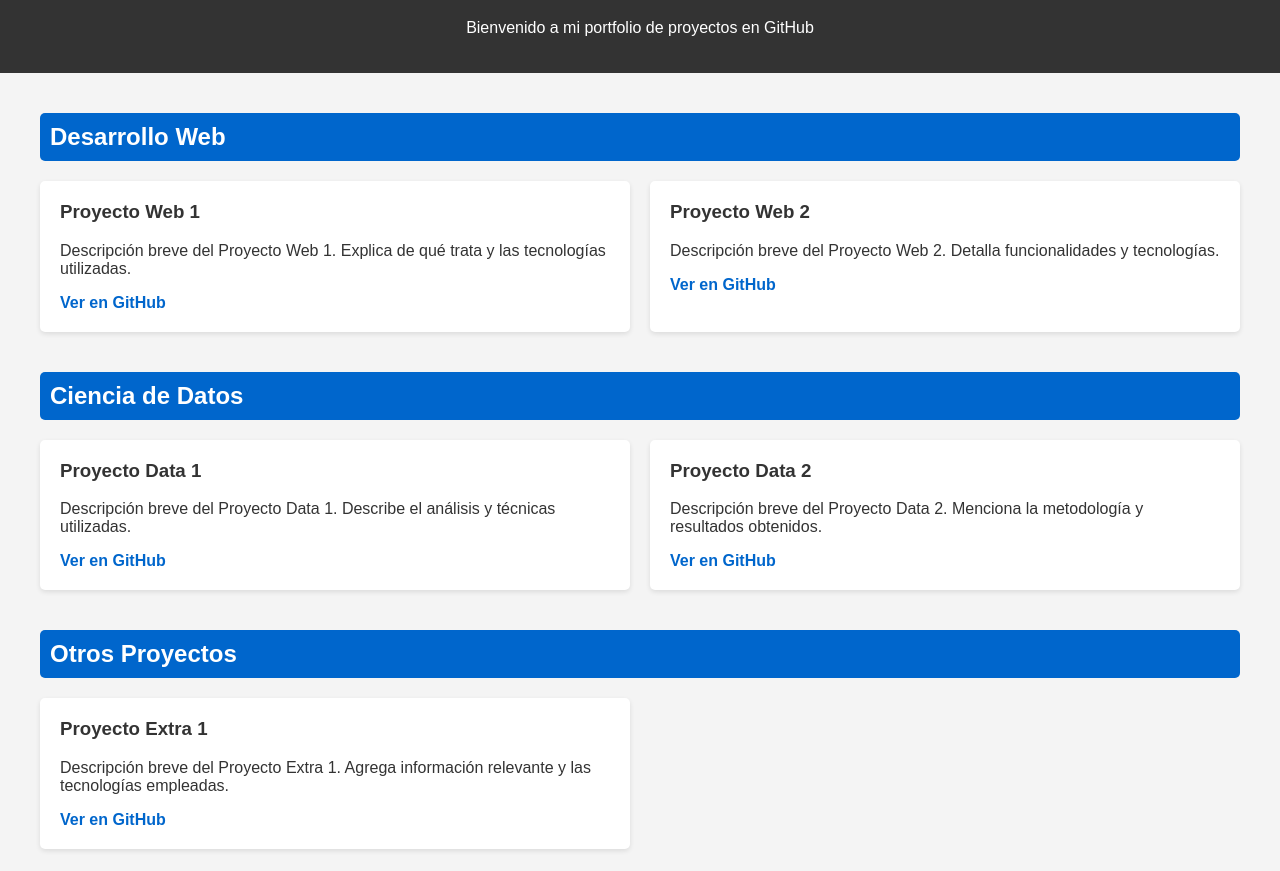
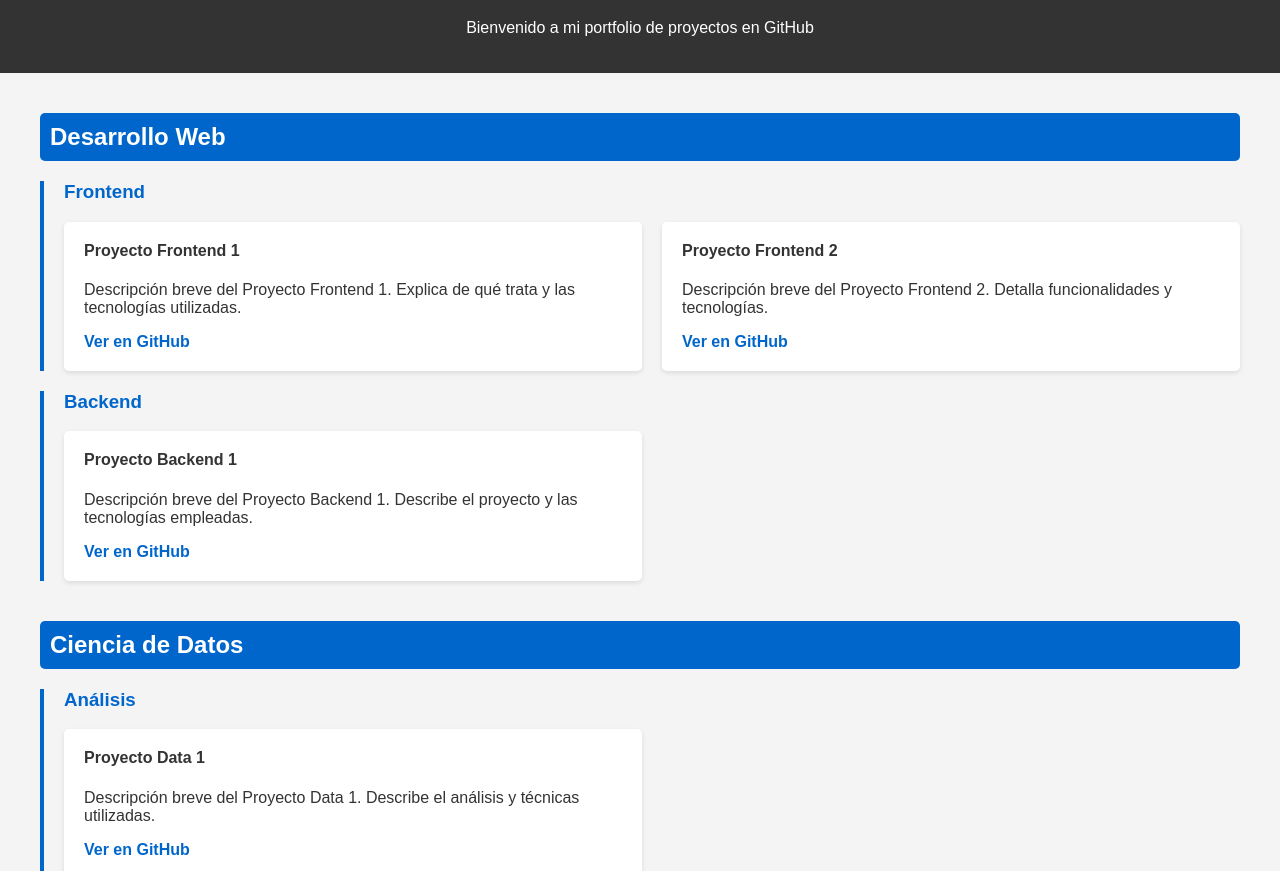
Before and after one commit to josemcaba/josemcaba.github.io, a plain HTML site: page index.html in a window 1280 px wide. Shown: the part 81-952 px from the top of the page. Drawn offline with Linux system fonts and the light colour scheme.

Commit message:
Primer intento con subcategorias

```diff
--- a/index.html
+++ b/index.html
@@ -17,18 +17,36 @@
     <!-- Categoría: Desarrollo Web -->
     <section class="category">
       <h2>Desarrollo Web</h2>
+
+      <!-- Subcategoría: Frontend -->
+      <div class="subcategory">
+        <h3>Frontend</h3>
         <div class="projects-grid">
-        <!-- Proyecto Web 1 -->
+          <!-- Proyecto Frontend 1 -->
           <div class="project">
-          <h3>Proyecto Web 1</h3>
-          <p>Descripción breve del Proyecto Web 1. Explica de qué trata y las tecnologías utilizadas.</p>
-          <a href="https://github.com/tu_usuario/proyecto-web1" target="_blank">Ver en GitHub</a>
+            <h4>Proyecto Frontend 1</h4>
+            <p>Descripción breve del Proyecto Frontend 1. Explica de qué trata y las tecnologías utilizadas.</p>
+            <a href="https://github.com/tu_usuario/proyecto-frontend1" target="_blank">Ver en GitHub</a>
           </div>
-        <!-- Proyecto Web 2 -->
+          <!-- Proyecto Frontend 2 -->
           <div class="project">
-          <h3>Proyecto Web 2</h3>
-          <p>Descripción breve del Proyecto Web 2. Detalla funcionalidades y tecnologías.</p>
-          <a href="https://github.com/tu_usuario/proyecto-web2" target="_blank">Ver en GitHub</a>
+            <h4>Proyecto Frontend 2</h4>
+            <p>Descripción breve del Proyecto Frontend 2. Detalla funcionalidades y tecnologías.</p>
+            <a href="https://github.com/tu_usuario/proyecto-frontend2" target="_blank">Ver en GitHub</a>
+          </div>
+        </div>
+      </div>
+
+      <!-- Subcategoría: Backend -->
+      <div class="subcategory">
+        <h3>Backend</h3>
+        <div class="projects-grid">
+          <!-- Proyecto Backend 1 -->
+          <div class="project">
+            <h4>Proyecto Backend 1</h4>
+            <p>Descripción breve del Proyecto Backend 1. Describe el proyecto y las tecnologías empleadas.</p>
+            <a href="https://github.com/tu_usuario/proyecto-backend1" target="_blank">Ver en GitHub</a>
+          </div>
         </div>
       </div>
     </section>
@@ -36,18 +54,30 @@
     <!-- Categoría: Ciencia de Datos -->
     <section class="category">
       <h2>Ciencia de Datos</h2>
+
+      <!-- Subcategoría: Análisis -->
+      <div class="subcategory">
+        <h3>Análisis</h3>
         <div class="projects-grid">
-        <!-- Proyecto Data Science 1 -->
+          <!-- Proyecto Data 1 -->
           <div class="project">
-          <h3>Proyecto Data 1</h3>
+            <h4>Proyecto Data 1</h4>
             <p>Descripción breve del Proyecto Data 1. Describe el análisis y técnicas utilizadas.</p>
             <a href="https://github.com/tu_usuario/proyecto-data1" target="_blank">Ver en GitHub</a>
           </div>
-        <!-- Proyecto Data Science 2 -->
+        </div>
+      </div>
+
+      <!-- Subcategoría: Machine Learning -->
+      <div class="subcategory">
+        <h3>Machine Learning</h3>
+        <div class="projects-grid">
+          <!-- Proyecto ML 1 -->
           <div class="project">
-          <h3>Proyecto Data 2</h3>
-          <p>Descripción breve del Proyecto Data 2. Menciona la metodología y resultados obtenidos.</p>
-          <a href="https://github.com/tu_usuario/proyecto-data2" target="_blank">Ver en GitHub</a>
+            <h4>Proyecto ML 1</h4>
+            <p>Descripción breve del Proyecto ML 1. Explica la metodología y resultados obtenidos.</p>
+            <a href="https://github.com/tu_usuario/proyecto-ml1" target="_blank">Ver en GitHub</a>
+          </div>
         </div>
       </div>
     </section>
@@ -55,12 +85,17 @@
     <!-- Categoría: Otros Proyectos -->
     <section class="category">
       <h2>Otros Proyectos</h2>
+
+      <!-- Subcategoría: Proyectos Misceláneos -->
+      <div class="subcategory">
+        <h3>Proyectos Misceláneos</h3>
         <div class="projects-grid">
           <!-- Proyecto Extra 1 -->
           <div class="project">
-          <h3>Proyecto Extra 1</h3>
+            <h4>Proyecto Extra 1</h4>
             <p>Descripción breve del Proyecto Extra 1. Agrega información relevante y las tecnologías empleadas.</p>
             <a href="https://github.com/tu_usuario/proyecto-extra1" target="_blank">Ver en GitHub</a>
+          </div>
         </div>
       </div>
     </section>
--- a/style.css
+++ b/style.css
@@ -32,18 +32,30 @@ header {
   border-radius: 5px;
 }
 
+/* Estilos para subcategorías */
+.subcategory {
+  margin: 20px 0;
+  padding-left: 20px;
+  border-left: 4px solid #0066cc;
+}
+
+.subcategory h3 {
+  color: #0066cc;
+  margin-top: 0;
+}
+
 /* Estilos para los proyectos */
 .projects-grid {
   display: grid;
   grid-template-columns: 1fr;
   gap: 20px;
-  margin-top: 20px;
+  margin-top: 10px;
 }
 
 .project {
   background: #fff;
   border-radius: 5px;
-  box-shadow: 0 2px 5px rgba(0,0,0,0.1);
+  box-shadow: 0 2px 5px rgba(0, 0, 0, 0.1);
   padding: 20px;
   transition: transform 0.3s;
 }
@@ -52,7 +64,7 @@ header {
   transform: scale(1.02);
 }
 
-.project h3 {
+.project h4 {
   margin-top: 0;
 }
 
```
Lines whose indentation alone changed are shown as unchanged.
